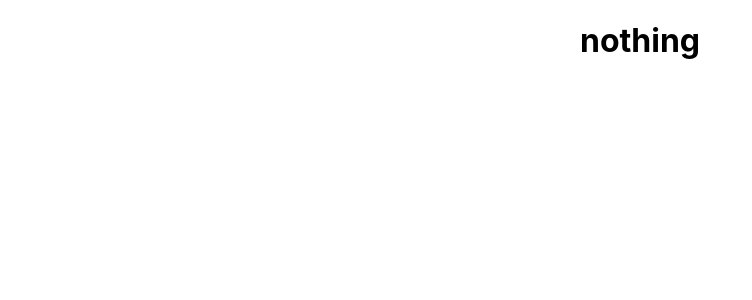
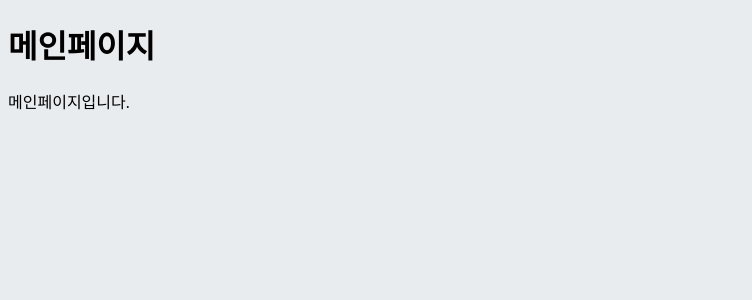
Before and after one commit to Capstone-MSE/Capstone-Frontend, a React (Create React App) app: page / in a window 1280 px wide. Shown: the top 300 px of the page, without its empty margins (0-752 px from the left). Built offline with nearby package versions, Linux system fonts and the light colour scheme.

Commit message:
Add: 라우터 설정

```diff
--- a/package.json
+++ b/package.json
@@ -8,6 +8,7 @@
     "@testing-library/user-event": "^13.5.0",
     "react": "^18.2.0",
     "react-dom": "^18.2.0",
+    "react-router-dom": "^6.22.1",
     "react-scripts": "5.0.1",
     "web-vitals": "^2.1.4"
   },
--- a/src/App.css
+++ /dev/null
@@ -1,38 +0,0 @@
-.App {
-  text-align: center;
-}
-
-.App-logo {
-  height: 40vmin;
-  pointer-events: none;
-}
-
-@media (prefers-reduced-motion: no-preference) {
-  .App-logo {
-    animation: App-logo-spin infinite 20s linear;
-  }
-}
-
-.App-header {
-  background-color: #282c34;
-  min-height: 100vh;
-  display: flex;
-  flex-direction: column;
-  align-items: center;
-  justify-content: center;
-  font-size: calc(10px + 2vmin);
-  color: white;
-}
-
-.App-link {
-  color: #61dafb;
-}
-
-@keyframes App-logo-spin {
-  from {
-    transform: rotate(0deg);
-  }
-  to {
-    transform: rotate(360deg);
-  }
-}
--- a/src/App.js
+++ b/src/App.js
@@ -1,11 +1,12 @@
-import './App.css';
+import {Route, Routes} from 'react-router-dom';
+import Mainpage from './pages/Mainpage.js';
 
-function App() {
-  return (
-    <div className="App">
-      <h1>nothing</h1>
-    </div>
+const App = () => {
+  return(
+    <Routes>
+      <Route path="/" element={<Mainpage />} />
+    </Routes>
   );
-}
+};
 
 export default App;
--- a/src/index.css
+++ b/src/index.css
@@ -1,13 +1,3 @@
 body {
-  margin: 0;
-  font-family: -apple-system, BlinkMacSystemFont, 'Segoe UI', 'Roboto', 'Oxygen',
-    'Ubuntu', 'Cantarell', 'Fira Sans', 'Droid Sans', 'Helvetica Neue',
-    sans-serif;
-  -webkit-font-smoothing: antialiased;
-  -moz-osx-font-smoothing: grayscale;
+  background: #e9ecef;
 }
-
-code {
-  font-family: source-code-pro, Menlo, Monaco, Consolas, 'Courier New',
-    monospace;
-}
--- a/src/index.js
+++ b/src/index.js
@@ -3,12 +3,14 @@ import ReactDOM from 'react-dom/client';
 import './index.css';
 import App from './App';
 import reportWebVitals from './reportWebVitals';
+import {BrowserRouter} from 'react-router-dom';
+
 
 const root = ReactDOM.createRoot(document.getElementById('root'));
 root.render(
-  <React.StrictMode>
+  <BrowserRouter>
     <App />
-  </React.StrictMode>
+  </BrowserRouter>
 );
 
 // If you want to start measuring performance in your app, pass a function
--- /dev/null
+++ b/src/pages/Mainpage.js
@@ -0,0 +1,10 @@
+const Mainpage = () => {
+    return (
+        <div>
+            <h1>메인페이지</h1>
+            <p>메인페이지입니다.</p>
+        </div>
+    );
+};
+
+export default Mainpage;
```
Also changed, not shown: 12 other files (tests, documents, lock files or other folders).
